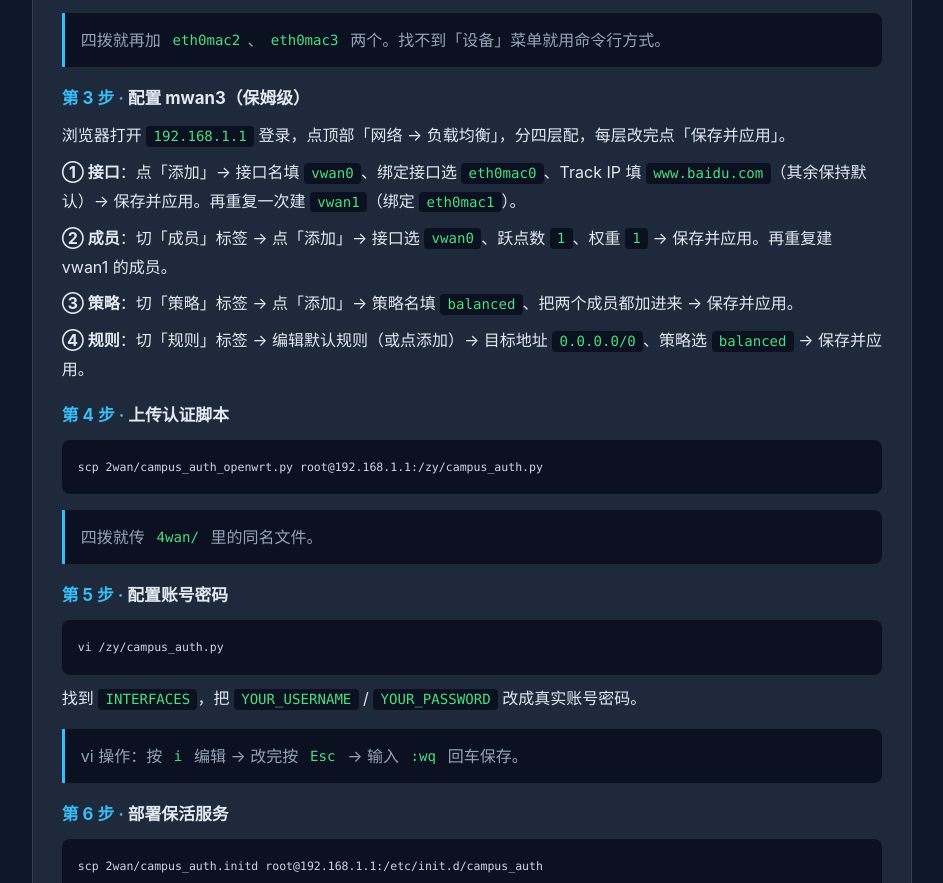
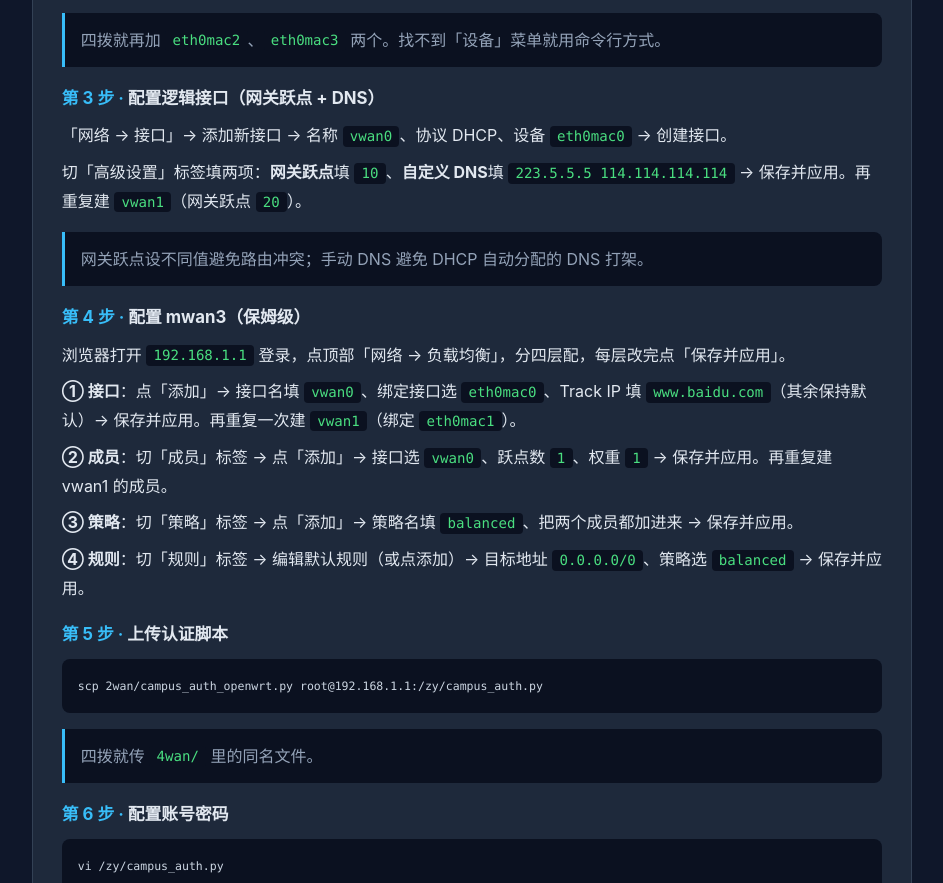
Before and after one commit to shanghaishangdan/campus-auth-multiwan, a plain HTML site: page index.html in a window 1280 px wide. Shown: the part 2178-3061 px from the top of the page, without its empty margins (168-1111 px from the left). Drawn offline with Linux system fonts and the light colour scheme.

Commit message:
补充网关跃点和手动 DNS 配置

```diff
--- a/index.html
+++ b/index.html
@@ -155,6 +155,12 @@
     <p class="tip">四拨就再加 <code>eth0mac2</code>、<code>eth0mac3</code> 两个。找不到「设备」菜单就用命令行方式。</p>
   </div>
 
+  <div class="step"><h3>配置逻辑接口（网关跃点 + DNS）</h3>
+    <p>「网络 → 接口」→ 添加新接口 → 名称 <code>vwan0</code>、协议 DHCP、设备 <code>eth0mac0</code> → 创建接口。</p>
+    <p>切「高级设置」标签填两项：<strong>网关跃点</strong>填 <code>10</code>、<strong>自定义 DNS</strong>填 <code>223.5.5.5 114.114.114.114</code> → 保存并应用。再重复建 <code>vwan1</code>（网关跃点 <code>20</code>）。</p>
+    <p class="tip">网关跃点设不同值避免路由冲突；手动 DNS 避免 DHCP 自动分配的 DNS 打架。</p>
+  </div>
+
   <div class="step"><h3>配置 mwan3（保姆级）</h3>
     <p>浏览器打开 <code>192.168.1.1</code> 登录，点顶部「网络 → 负载均衡」，分四层配，每层改完点「保存并应用」。</p>
     <p><strong>① 接口</strong>：点「添加」→ 接口名填 <code>vwan0</code>、绑定接口选 <code>eth0mac0</code>、Track IP 填 <code>www.baidu.com</code>（其余保持默认）→ 保存并应用。再重复一次建 <code>vwan1</code>（绑定 <code>eth0mac1</code>）。</p>
```
Also changed, not shown: 1 other file.
